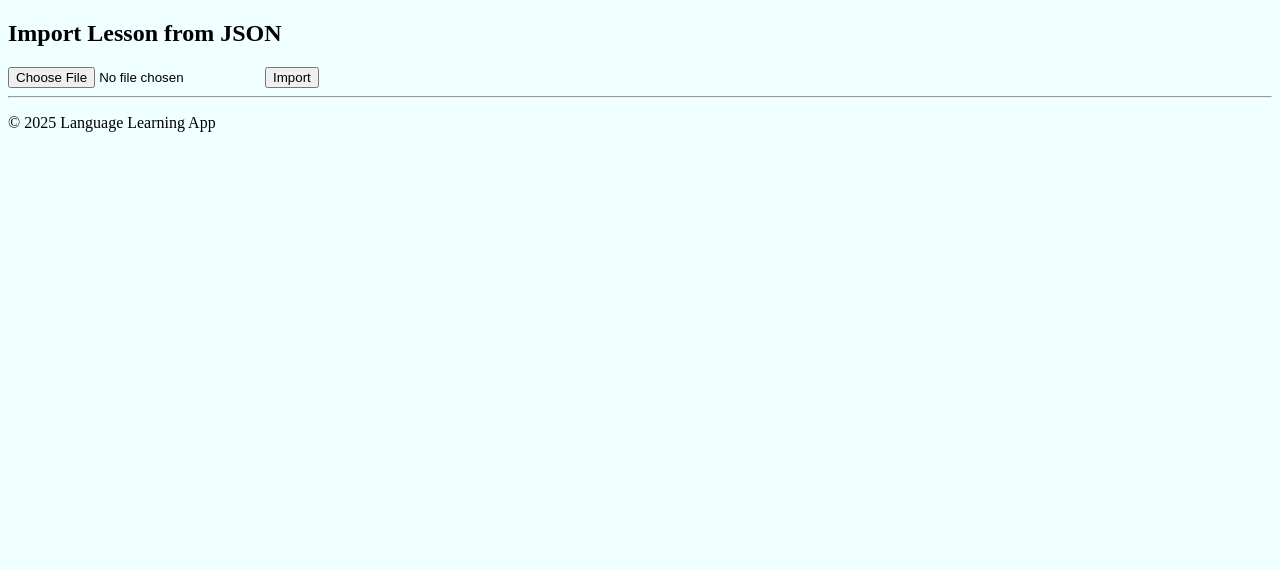
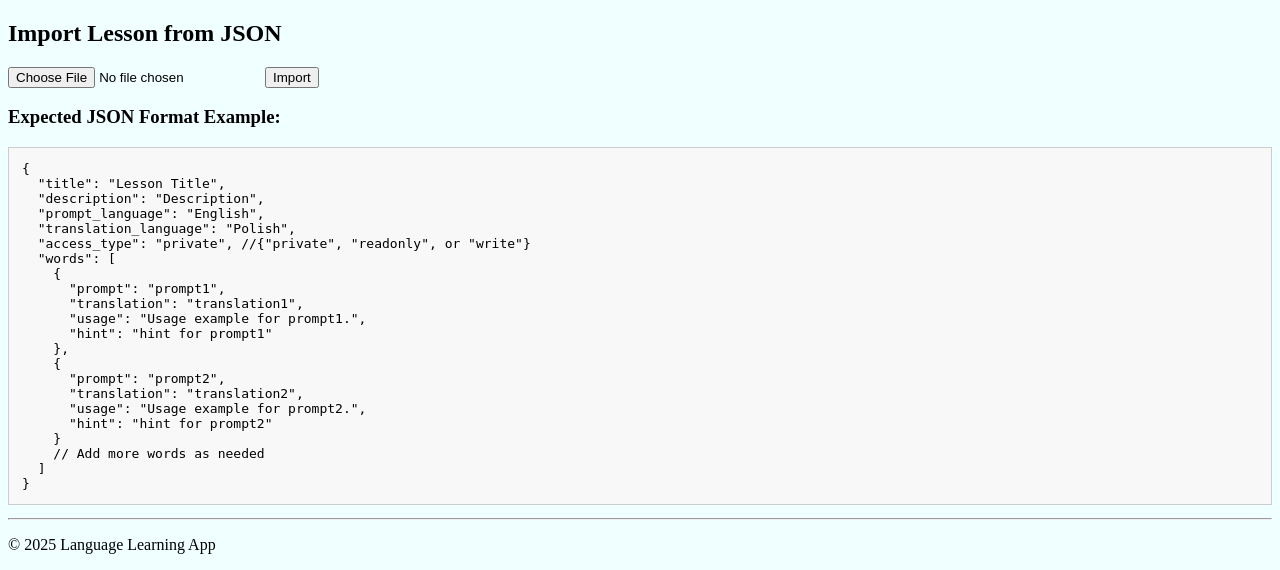
Before and after one commit to AdamRogowski/LanguageLearningApp, a Django app: page /import_lesson_json/ in a window 1280 px wide. Shown: the part 262-832 px from the top of the page. Before the commit the page ends 394 px from the top, so only its background shows below. Run offline with Django 5.2, Linux system fonts and the light colour scheme; a user stored in the database is signed in.

Commit message:
Cosmetic changes, automatic prompt audio played when redirected to practice_feedback page

```diff
--- a/base/templates/base/generate_lesson_audio_done.html
+++ /dev/null
@@ -1,6 +0,0 @@
-{% extends "main.html" %}
-{% block content %}
-<h2>Audio Generation Complete</h2>
-<p>All audio files for <strong>{{ my_lesson.lesson.title }}</strong> have been generated or updated.</p>
-<a href="{% url 'my-lesson-details' my_lesson.id %}"><button>Back to Lesson</button></a>
-{% endblock content %}
--- a/base/templates/base/import_lesson_json.html
+++ b/base/templates/base/import_lesson_json.html
@@ -6,4 +6,30 @@
     <input type="file" name="json_file" accept=".json" required>
     <button type="submit">Import</button>
 </form>
+
+<h3>Expected JSON Format Example:</h3>
+<pre style="background:#f8f8f8; border:1px solid #ccc; padding:1em; overflow:auto;">
+{
+  "title": "Lesson Title",
+  "description": "Description",
+  "prompt_language": "English",
+  "translation_language": "Polish",
+  "access_type": "private", //{"private", "readonly", or "write"}
+  "words": [
+    {
+      "prompt": "prompt1",
+      "translation": "translation1",
+      "usage": "Usage example for prompt1.",
+      "hint": "hint for prompt1"
+    },
+    {
+      "prompt": "prompt2",
+      "translation": "translation2",
+      "usage": "Usage example for prompt2.",
+      "hint": "hint for prompt2"
+    }
+    // Add more words as needed
+  ]
+}
+</pre>
 {% endblock content %}
--- a/base/views.py
+++ b/base/views.py
@@ -19,7 +19,7 @@ from Levenshtein import distance
 import difflib
 from .utils_tts import generate_audio_file
 import os
-from django.views.decorators.http import require_GET
+from django.views.decorators.http import require_POST
 
 
 def loginPage(request):
@@ -1086,9 +1086,6 @@ def generate_lesson_audio_start(request, my_lesson_id):
     return render(request, "base/generate_lesson_audio.html", {"my_lesson": myLesson})
 
 
-from django.views.decorators.http import require_POST
-
-
 @login_required(login_url="login")
 @require_POST
 def generate_lesson_audio(request, my_lesson_id):
```
Also changed, not shown: base/templates/base/practice_feedback.html (+17 -0 lines), db.sqlite3.
